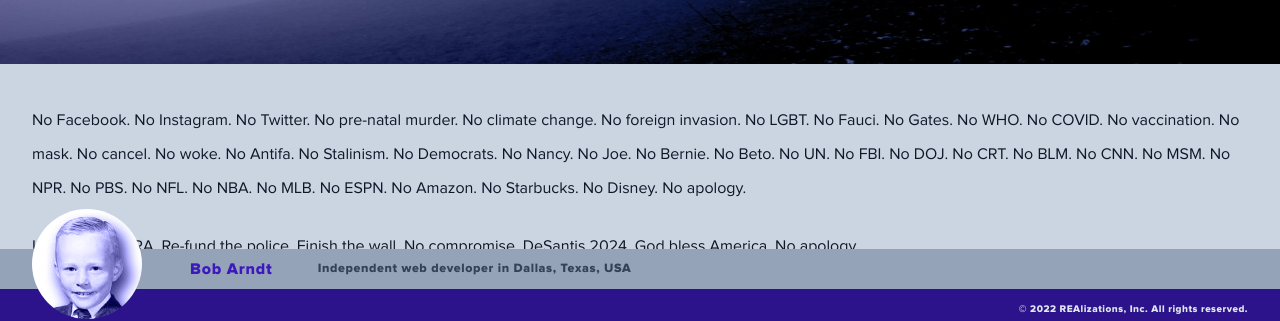
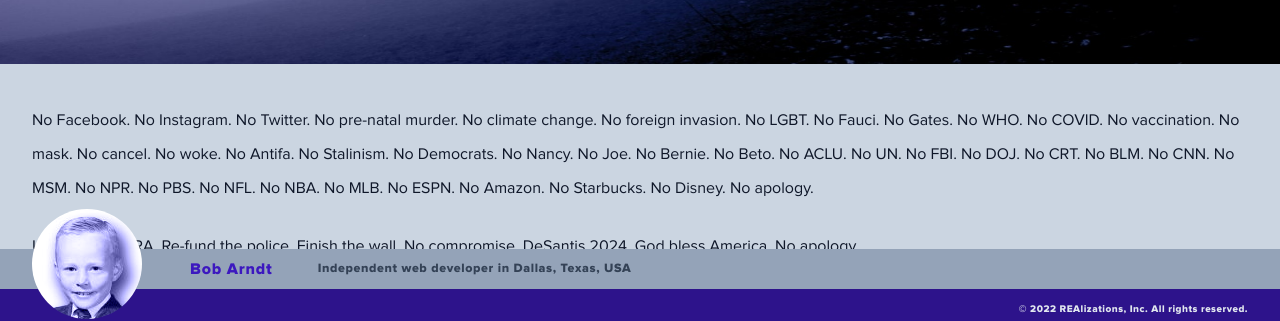
Before and after one commit to bobarndt/Bob-Arndt, a Nuxt app: page /about in a window 1280 px wide. Shown: the part 471-792 px from the top of the page. Built offline with nearby package versions, Linux system fonts and the light colour scheme; what vue-tippy would draw is missing.

Commit message:
Minor change to text on about page

```diff
--- a/pages/about.vue
+++ b/pages/about.vue
@@ -23,7 +23,7 @@
     </div><!-- End .hero div -->
 
     <main class="main">
-      <p class="main-text">No Facebook. No Instagram. No Twitter. No pre-natal murder. No climate change. No foreign invasion. No LGBT. No Fauci. No Gates. No WHO. No COVID. No vaccination. No mask. No cancel. No woke. No Antifa. No Stalinism. No Democrats. No Nancy. No Joe. No Bernie. No Beto. No UN. No FBI. No DOJ. No CRT. No BLM. No CNN. No MSM. No NPR. No PBS. No NFL. No NBA. No MLB. No ESPN. No Amazon. No Starbucks. No Disney. No apology.</p>
+      <p class="main-text">No Facebook. No Instagram. No Twitter. No pre-natal murder. No climate change. No foreign invasion. No LGBT. No Fauci. No Gates. No WHO. No COVID. No vaccination. No mask. No cancel. No woke. No Antifa. No Stalinism. No Democrats. No Nancy. No Joe. No Bernie. No Beto. No ACLU. No UN. No FBI. No DOJ. No CRT. No BLM. No CNN. No MSM. No NPR. No PBS. No NFL. No NBA. No MLB. No ESPN. No Amazon. No Starbucks. No Disney. No apology.</p>
       <p class="main-text">Ultra MAGA. NRA. Re-fund the police. Finish the wall. No compromise. DeSantis 2024. God bless America. No apology.</p>
     </main>
   </div>
```
